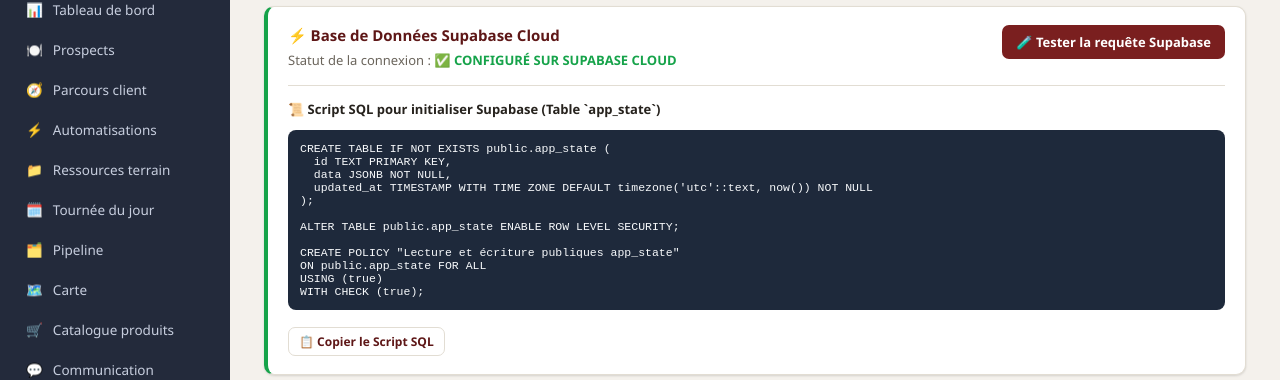
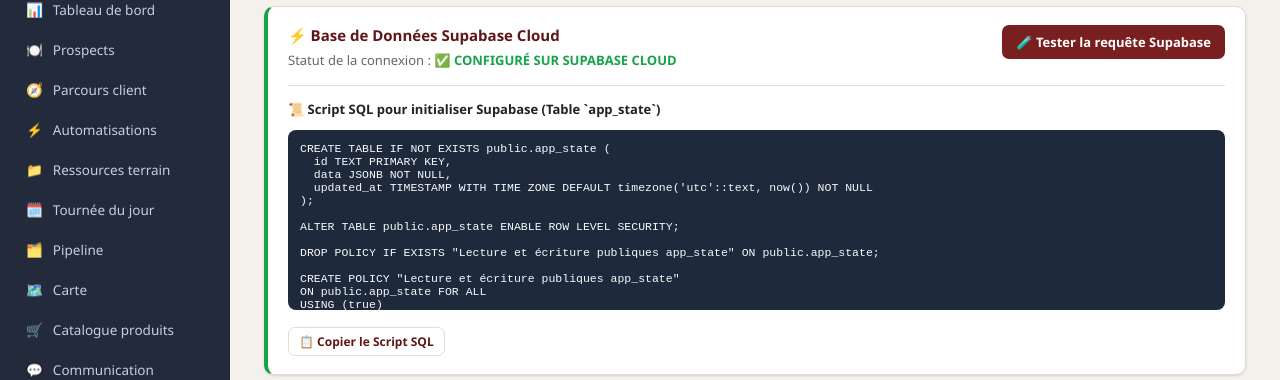
Before and after one commit to mamadouelimanewane/ndugumi-restau, a React (Vite) app: page /api in a window 1280 px wide. Both pictures are taken after a click on the button "Mamadou". Shown: the part 148-528 px from the top of the page. Built offline with nearby package versions, Linux system fonts and the light colour scheme; no server answers; the database is empty.

Commit message:
fix: ajout de DROP POLICY IF EXISTS dans le script SQL Supabase pour eviter l erreur 42710

```diff
--- a/src/pages/SettingsAPI.tsx
+++ b/src/pages/SettingsAPI.tsx
@@ -124,6 +124,8 @@
 
 ALTER TABLE public.app_state ENABLE ROW LEVEL SECURITY;
 
+DROP POLICY IF EXISTS "Lecture et écriture publiques app_state" ON public.app_state;
+
 CREATE POLICY "Lecture et écriture publiques app_state"
 ON public.app_state FOR ALL
 USING (true)
@@ -133,7 +135,7 @@
             className="btn secondary small"
             style={{ marginTop: 6 }}
             onClick={() =>
-              navigator.clipboard.writeText(`CREATE TABLE IF NOT EXISTS public.app_state (\n  id TEXT PRIMARY KEY,\n  data JSONB NOT NULL,\n  updated_at TIMESTAMP WITH TIME ZONE DEFAULT timezone('utc'::text, now()) NOT NULL\n);\nALTER TABLE public.app_state ENABLE ROW LEVEL SECURITY;\nCREATE POLICY "Lecture et écriture publiques app_state" ON public.app_state FOR ALL USING (true) WITH CHECK (true);`)
+              navigator.clipboard.writeText(`CREATE TABLE IF NOT EXISTS public.app_state (\n  id TEXT PRIMARY KEY,\n  data JSONB NOT NULL,\n  updated_at TIMESTAMP WITH TIME ZONE DEFAULT timezone('utc'::text, now()) NOT NULL\n);\nALTER TABLE public.app_state ENABLE ROW LEVEL SECURITY;\nDROP POLICY IF EXISTS "Lecture et écriture publiques app_state" ON public.app_state;\nCREATE POLICY "Lecture et écriture publiques app_state" ON public.app_state FOR ALL USING (true) WITH CHECK (true);`)
             }
           >
             📋 Copier le Script SQL
```
